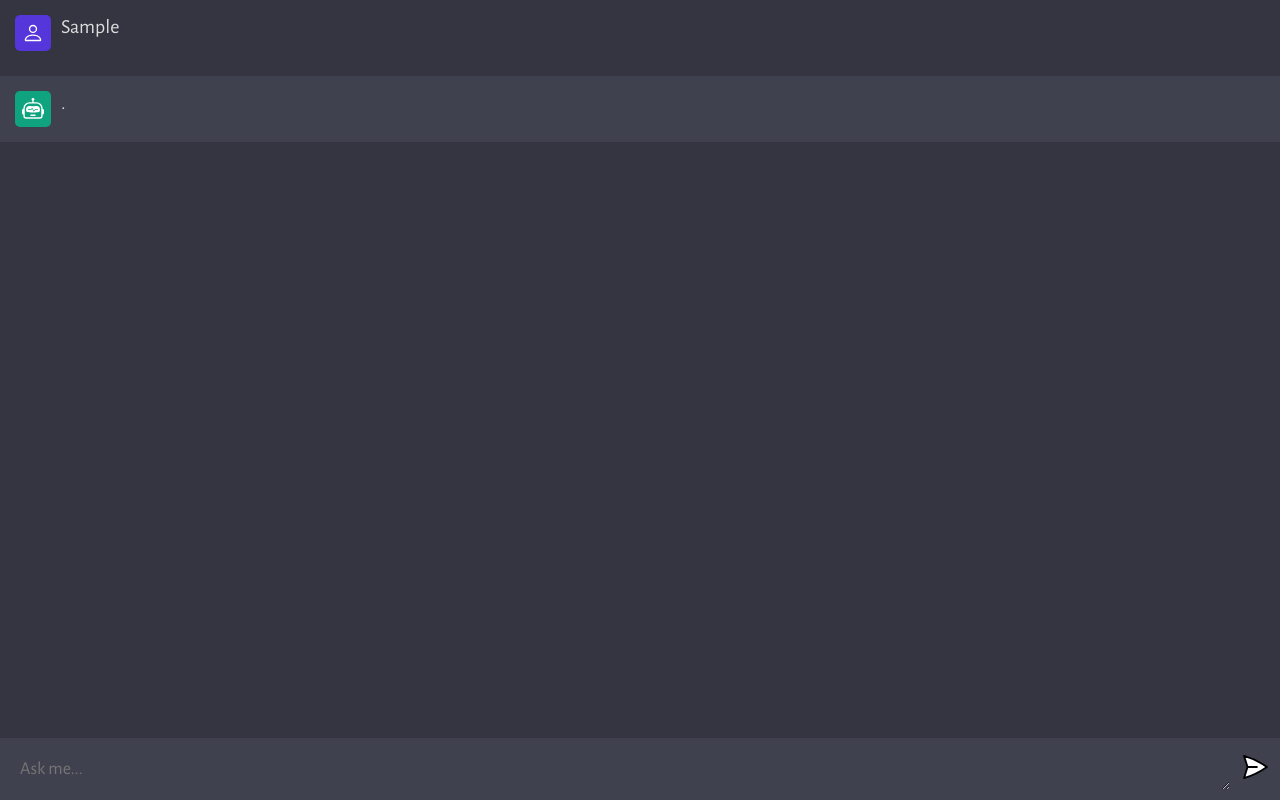
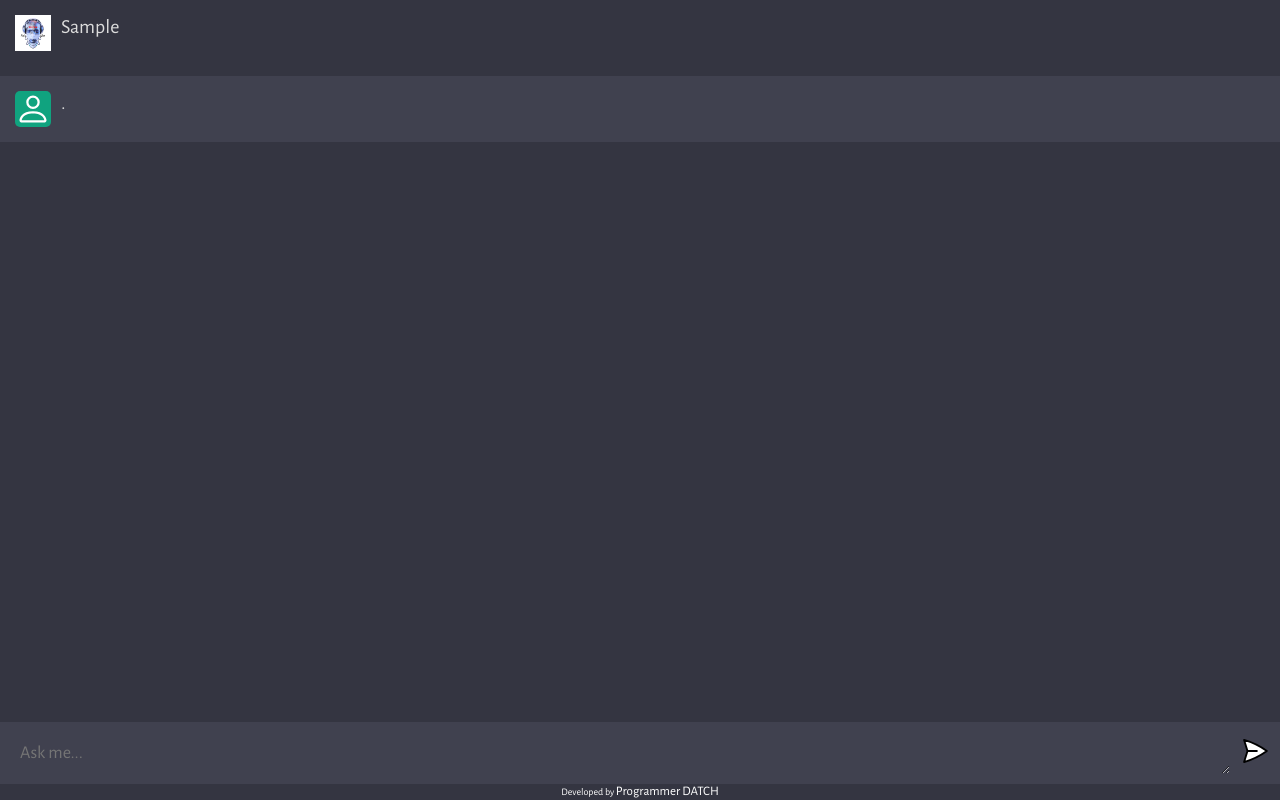
Before and after one commit to ProgrammerDATCH/AskMeAi, a website built with Vite: page client/index.html in a window 1280 px wide. Both pictures are taken after typing "Sample" into the empty fields and a click on the button 1255 px from the left and 769 px from the top of the page. Built offline with nearby package versions, Linux system fonts and the light colour scheme; no server answers.

Commit message:
change bot img

```diff
--- a/client/index.html
+++ b/client/index.html
@@ -9,12 +9,15 @@
   </head>
   <body>
     <div id="app">
+
       <div id="chat_container"></div>
       <form>
         <textarea name="prompt" cols="1" rows="1" placeholder="Ask me..."></textarea>
         <button type="submit"><img src="assets/send.svg"/></button>
       </form>
+      <div class="dev">Developed by <a href="https://github.com/ProgrammerDATCH"> Programmer DATCH</a></div>
     </div>
+
     <script type="module" src="script.js"></script>
   </body>
 </html>
--- a/client/script.js
+++ b/client/script.js
@@ -52,7 +52,7 @@ function chatStripe(isAi, value, uniqueId)
     <div class="wrapper ${isAi && 'ai'}">
       <div class="chat">
         <div class="profile">
-          <img src="${isAi ? bot : user}" alt="${isAi ? 'bot' : 'user'}" />
+          <img src="${isAi ? user : 'assets/bot2.png'}" alt="${isAi ? 'bot' : 'user'}" />
         </div>
         <div class="message" id=${uniqueId}>${value}</div>
       </div>
--- a/client/style.css
+++ b/client/style.css
@@ -81,8 +81,8 @@ body {
 }
 
 .profile img {
-  width: 60%;
-  height: 60%;
+  width: 100%;
+  height: 100%;
   object-fit: contain;
 }
 
@@ -148,3 +148,16 @@ form img {
   width: 30px;
   height: 30px;
 }
+
+.dev{
+  width: 100%;
+  color: #fff;
+  text-align: center;
+  font-size: 10px;
+}
+
+.dev a{
+  font-size: 13px;
+  color: #fff;
+  text-decoration: none;
+}
```
Also changed, not shown: client/assets/bot2.png (added).
